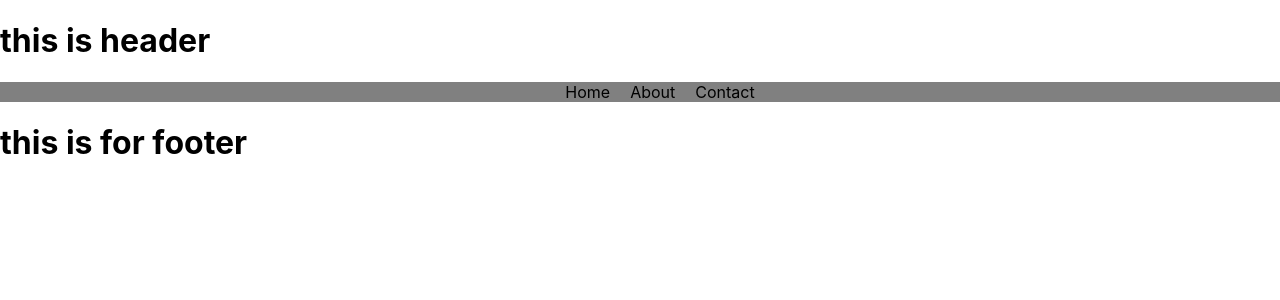
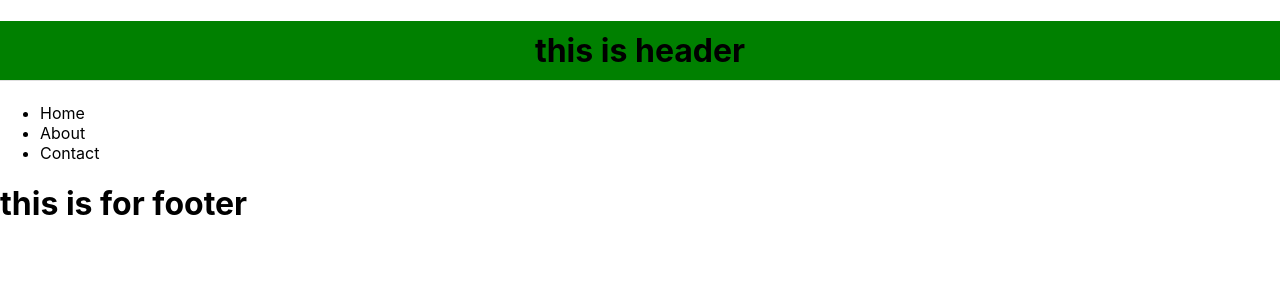
Before and after one commit to alawoddin/learn-react, a React (Create React App) app: page / in a window 1280 px wide. Shown: the top 300 px of the page. Built offline with nearby package versions, Linux system fonts and the light colour scheme.

Commit message:
we add the css external

```diff
--- /dev/null
+++ b/src/components/header/Header.css
@@ -0,0 +1,6 @@
+.header {
+    text-align: center;
+    background-color: green;
+    padding: 10px 20px;
+    border-bottom: 1px solid #e0e0e0;
+}
--- a/src/components/header/Header.jsx
+++ b/src/components/header/Header.jsx
@@ -1,11 +1,12 @@
-
+import "./Header.css"
 
 function Header() {
     return (
         <div>
-            <h1>this is header </h1>
+            <h1 className="header">this is header </h1>
 
-            <ul style={{listStyleType: "none" , display: "flex", justifyContent: "center", gap: "20px", backgroundColor: "gray"}}>
+            {/* <ul style={{listStyleType: "none" , display: "flex", justifyContent: "center", gap: "20px", backgroundColor: "gray"}}> */}
+               <ul>
                 <li>Home</li>
                 <li>About</li>
                 <li>Contact</li>
```
